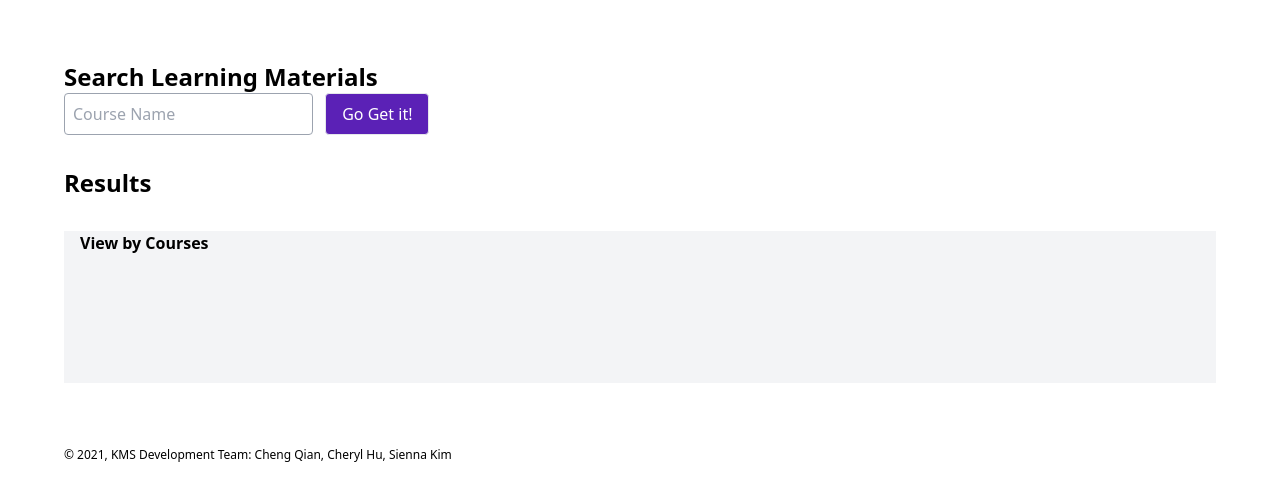
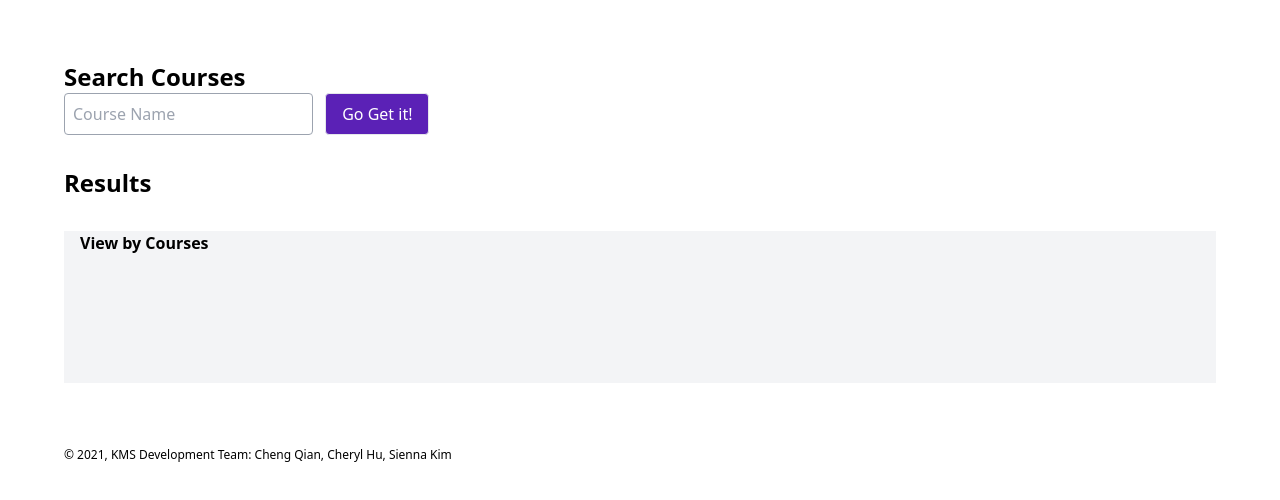
Before and after one commit to Magiccheryl/KMS, a website: page homepage.html in a window 1280 px wide. Shown: the part 178-678 px from the top of the page. Drawn offline with nearby package versions, Linux system fonts and the light colour scheme; no server answers.

Commit message:
change wording

```diff
--- a/homepage.html
+++ b/homepage.html
@@ -28,7 +28,7 @@
 
     <div>
         <div class="md:text-left md:ml-16 ml-4">
-            <h1 class="text-2xl text-black font-bold">Search Learning Materials</h1>
+            <h1 class="text-2xl text-black font-bold">Search Courses</h1>
           <form>
             <input type="text" name="keywords" id="keywords" placeholder="Course Name" class="border border-gray-400 rounded p-2 mr-2">
             <button class="get-course border bg-purple-800 text-white rounded px-4 py-2">Go Get it!</button>
```
